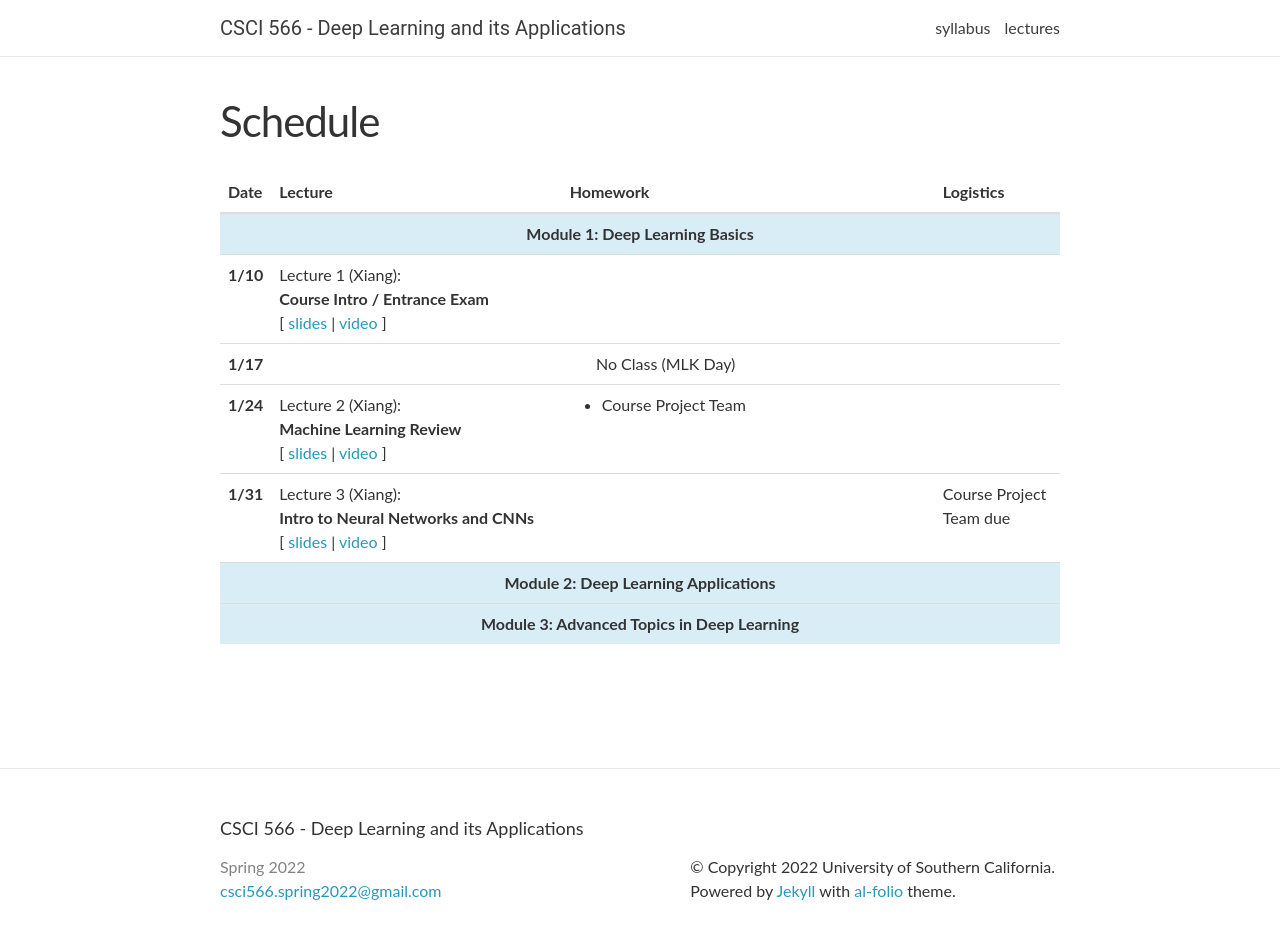
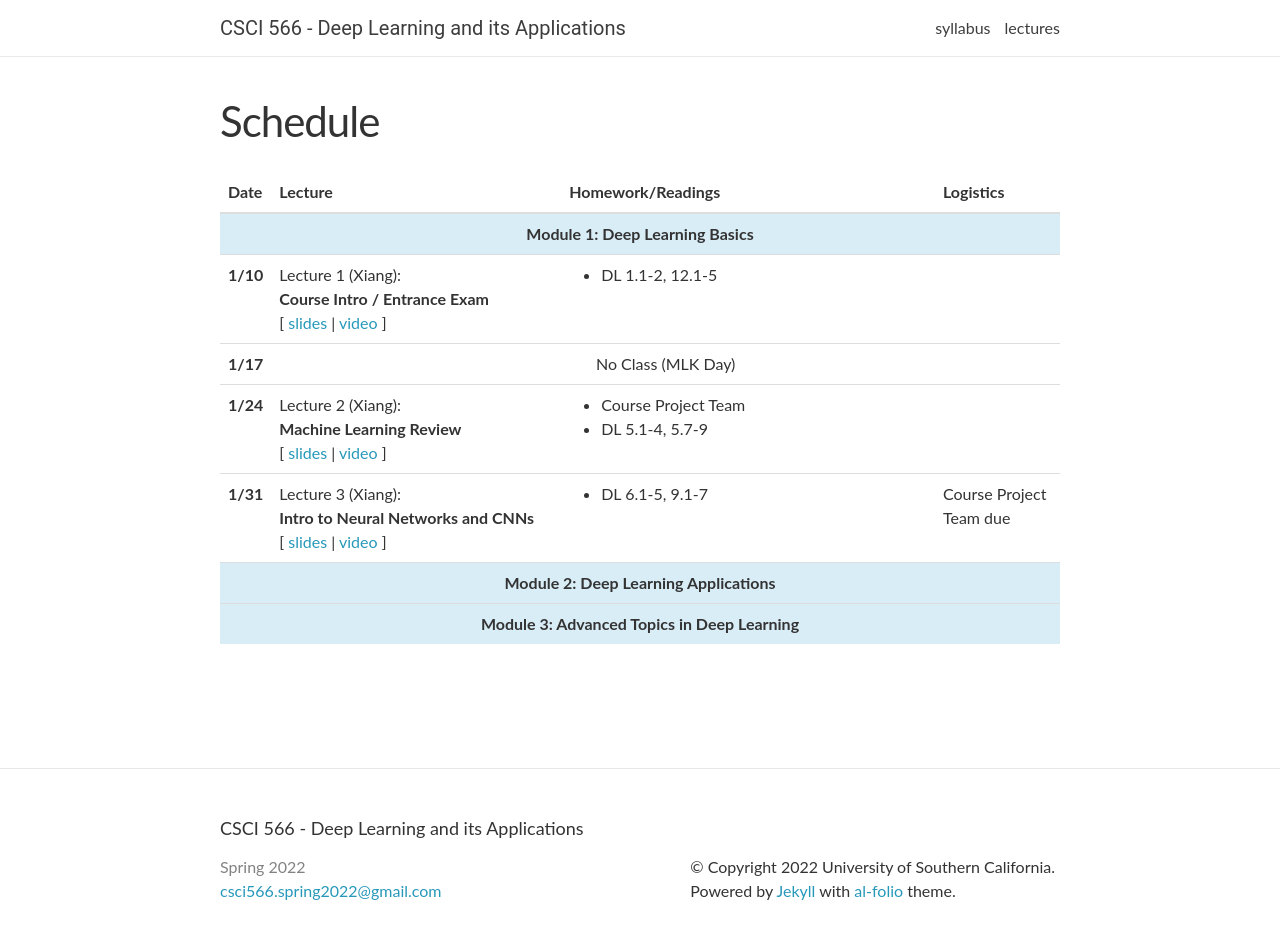
Before and after one commit to ndennler/csci566-spring2022.github.io, a Jekyll site: the page built from _pages/lectures.md, in a window 1280 px wide and 964 px high. Shown: the top 939 px of the window. Built offline with Jekyll 4.4.1, drawn with Linux system fonts in a browser that asks for light colours; nearby versions of some CDN libraries; comment, search, counter and statistics services are not loaded.

Commit message:
Added readings

```diff
--- a/_data/lectures.yml
+++ b/_data/lectures.yml
@@ -6,6 +6,8 @@
     <strong>Course Intro / Entrance Exam</strong>
   slides: "https://drive.google.com/file/d/1O17Ekx65TFMS3XEjcbAXnW7hb6seZO5p/view?usp=sharing"
   video: "https://drive.google.com/file/d/1NfZUxrP0N0ep_ojVqgI2ofGtw0FJWMgg/view?usp=sharing"
+  homework:
+    - DL 1.1-2, 12.1-5
   logistics:
 
 - date: 1/17
@@ -17,7 +19,9 @@
     <strong>Machine Learning Review</strong>
   slides: "https://drive.google.com/file/d/1vII9eDy99mzXPaT_VGrcwCOBLSHxjm6M/view?usp=sharing"
   video: "https://drive.google.com/file/d/19POVCwRt_l1-HytTQ21iGb399mSg307V/view?usp=sharing"
-  homework: Course Project Team
+  homework:
+    - Course Project Team
+    - DL 5.1-4, 5.7-9
   logistics:
 
 - date: 1/31
@@ -26,6 +30,8 @@
     <strong>Intro to Neural Networks and CNNs</strong>
   slides: "https://drive.google.com/file/d/1gk0gXYkpg7vk_xl1k8AkYgqBBaoeWCuR/view?usp=sharing"
   video: "https://drive.google.com/file/d/1TdPyfL-KsfFlfh7Iy45OhJMVRJUMkQx_/view?usp=sharing"
+  homework:
+    - DL 6.1-5, 9.1-7
   logistics: Course Project Team due
 
 - title: "Module 2: Deep Learning Applications"
--- a/_layouts/schedule.html
+++ b/_layouts/schedule.html
@@ -20,7 +20,7 @@ layout: default
         <tr>
           <th scope="col">Date</th>
           <th scope="col">Lecture</th>
-          <th scope="col">Homework</th>
+          <th scope="col">Homework/Readings</th>
           <th scope="col">Logistics</th>
         </tr>
       </thead>
```
